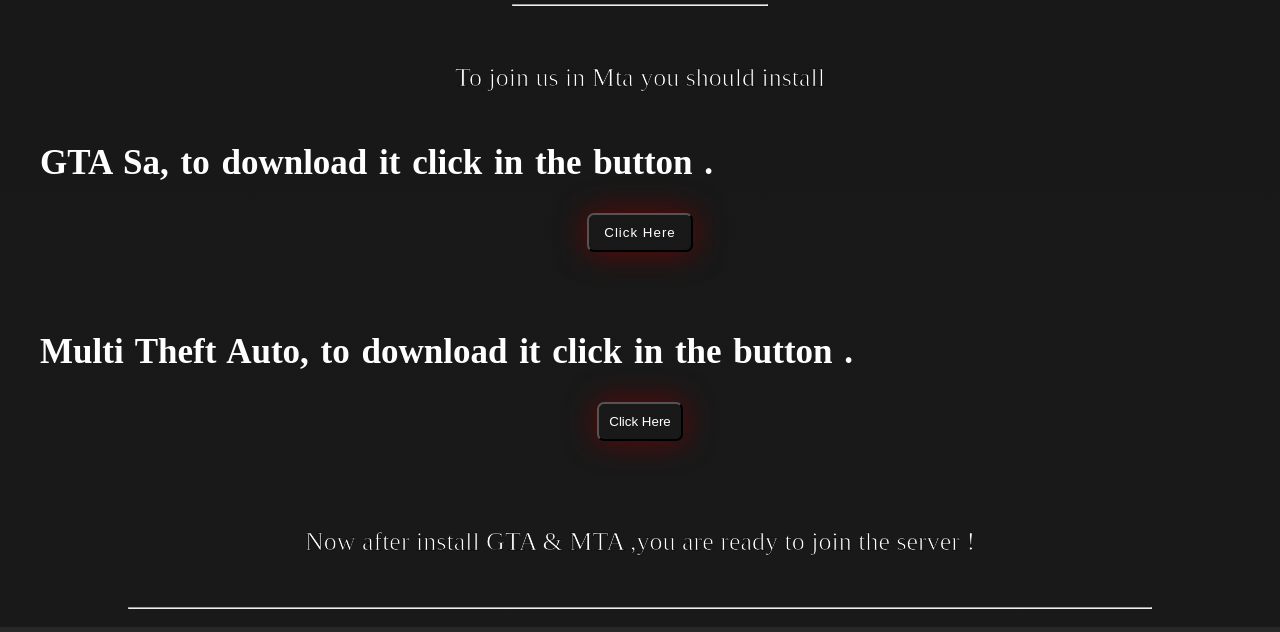
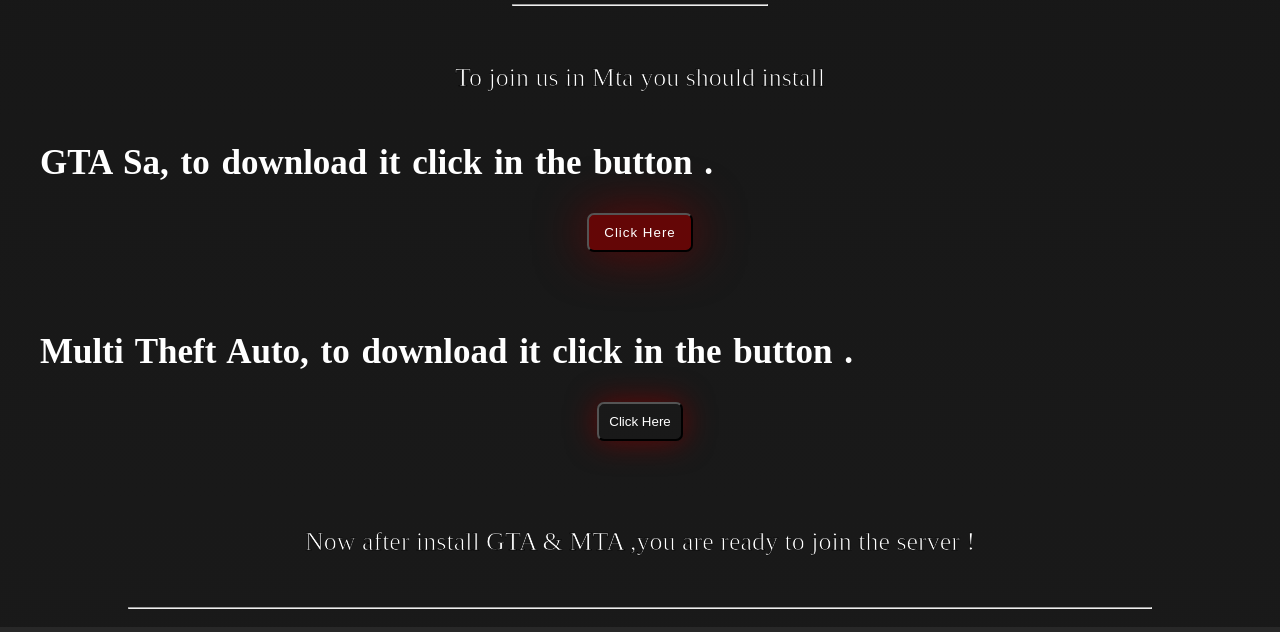
Before and after one commit to FirstLife23/Season-II, a plain HTML site: page index.html in a window 1280 px wide. In both pictures the pointer is over the button 640 px from the left and 1667 px from the top of the page. Shown: the part 1435-2067 px from the top of the page. Drawn offline with Linux system fonts and the light colour scheme.

Commit message:
Update style.css

```diff
--- a/style.css
+++ b/style.css
@@ -493,7 +493,7 @@
 button.download:hover {
   padding: 10px 15px;
   border-radius: 7px;
-  background-color: transparent;
+  background-color: rgb(100, 6, 6);
   color: white;
   cursor: pointer;
   display: flex;
@@ -501,7 +501,7 @@
   margin-right: auto;
   margin-top: 30px;
   letter-spacing: 1px;
-  box-shadow: 0 0 30px rgb(100, 6, 6);
+  box-shadow: 0 0 50px rgb(100, 6, 6);
 }
 @media (max-width:916px){
   h4{
```
